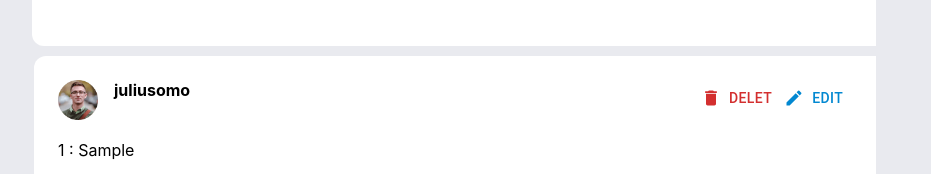
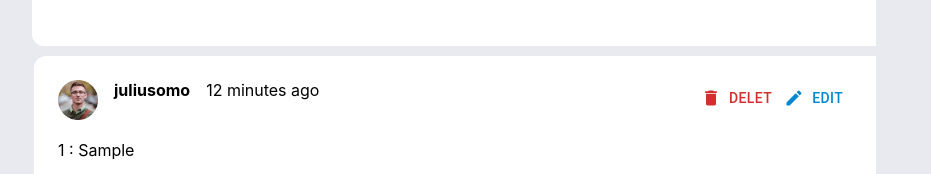
Before and after one commit to badigerpraveen/mui-react, a React (Create React App) app: page / in a window 1280 px wide. Both pictures are taken after typing "Sample" into the empty fields and a click on the button "SEND". Shown: the part 386-560 px from the top of the page, without its empty margins (190-1121 px from the left). Built offline with nearby package versions, Linux system fonts and the light colour scheme.

Commit message:
implementaion of moment js

```diff
--- a/package.json
+++ b/package.json
@@ -13,6 +13,7 @@
     "@testing-library/jest-dom": "^5.16.5",
     "@testing-library/react": "^13.4.0",
     "@testing-library/user-event": "^13.5.0",
+    "moment": "^2.29.4",
     "react": "^18.2.0",
     "react-dom": "^18.2.0",
     "react-scripts": "5.0.1",
--- a/src/component/Comments.js
+++ b/src/component/Comments.js
@@ -13,6 +13,7 @@ import Modal from "@mui/material/Modal";
 import Box from "@mui/material/Box";
 import { margin } from "@mui/system";
 import UserComment from "./UserComment";
+import moment from "moment";
 
 // const style = {
 //   position: "absolute",
@@ -52,6 +53,7 @@ function Comment() {
   const [editMessage, isEditSetMessage] = useState();
   const [isEditMessage, isSetEdtMessage] = useState(false);
   const [editId, isEditId] = useState();
+  const [time,setTime] = useState()
   //   const [open, setOpen] = React.useState(false);
   //   const handleOpen = () => setOpen(true);
   //   const handleClose = () => setOpen(false);
@@ -86,7 +88,7 @@ function Comment() {
       userMessage: message,
       userImg: userImg,
     };
-    debugger;
+
     console.log(userData.userMessage, "userData");
     e.preventDefault();
     //  isSetMessage([...isMessage, userData]);
@@ -158,6 +160,8 @@ function Comment() {
                     }
                   </item>
                   <item> {<b>juliusomo </b>} </item>
+                  <item>  {time}  </item>
+                  {console.log(time,"time")}
                 </Grid>
                 <Grid item sx={2}>
                   <Button
@@ -274,6 +278,8 @@ function Comment() {
         isSetMessage={isSetMessage}
         isEditMessage={isEditMessage}
         isSetEdtMessage={isSetEdtMessage}
+        time={time}
+        setTime={setTime}
         //userData={userData}
       />
     </>
--- a/src/component/UserComment.js
+++ b/src/component/UserComment.js
@@ -2,6 +2,7 @@ import { Button, TextField } from "@mui/material";
 import React from "react";
 import userImg from "../images/avatars/image-juliusomo.png";
 import { Grid } from "@mui/material";
+import moment from "moment";
 
 function UserComment({
   message,
@@ -10,6 +11,8 @@ function UserComment({
   isSetMessage,
   //userData,
   //isEditMessage,
+  time,
+  setTime,
 }) {
 
 
@@ -18,10 +21,12 @@ function UserComment({
         id: isMessage.length + 1,
         userMessage: message,
         userImg: userImg,
+        time:time,
       };
      // console.log(userData.userMessage,"userData");
     e.preventDefault();
     isSetMessage([...isMessage, userData]);
+    setTime(moment().startOf('hour').fromNow())
     setMessage("");
    // isEditMessage(false);
   };
```
Also changed, not shown: 1 other file (tests, documents, lock files or other folders).
